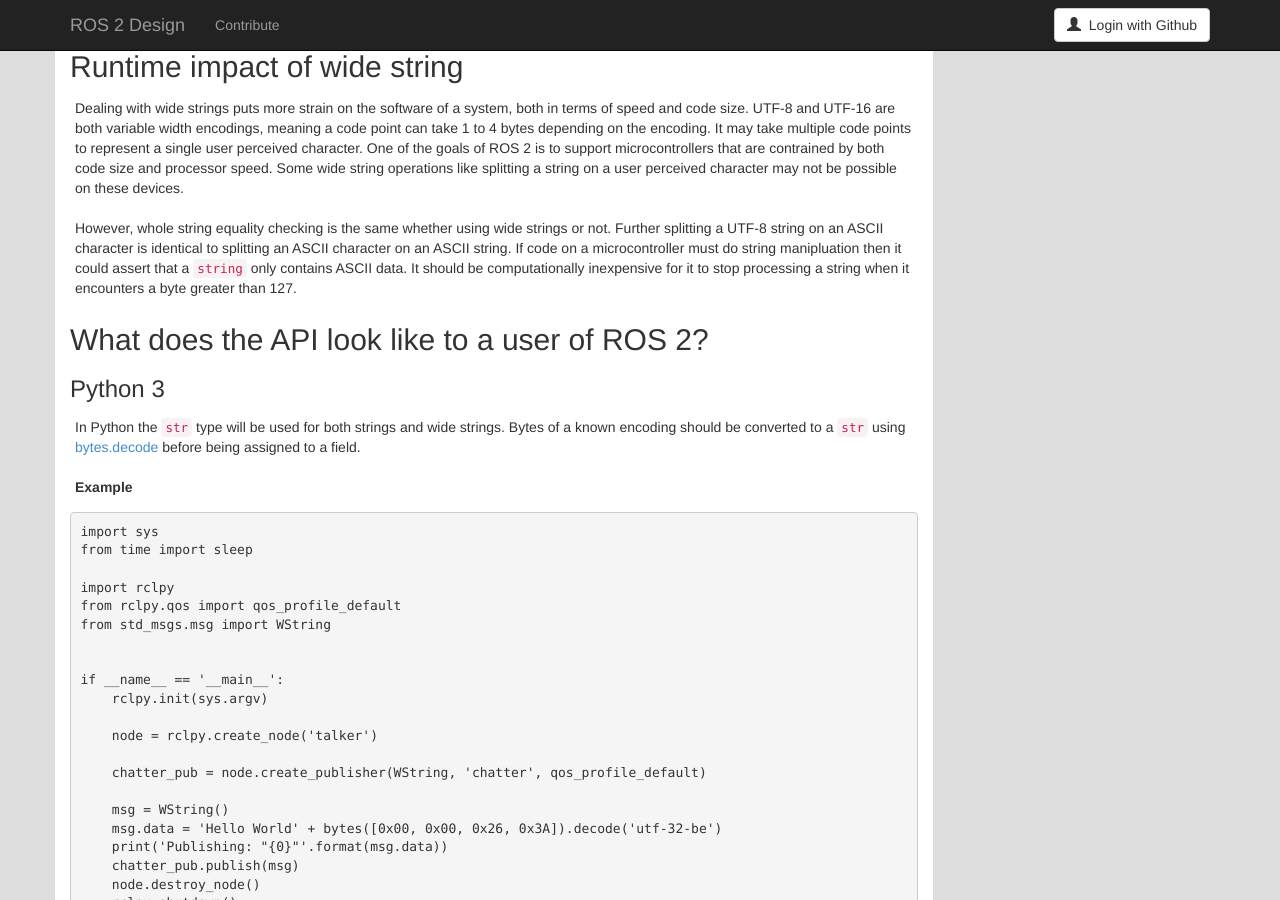
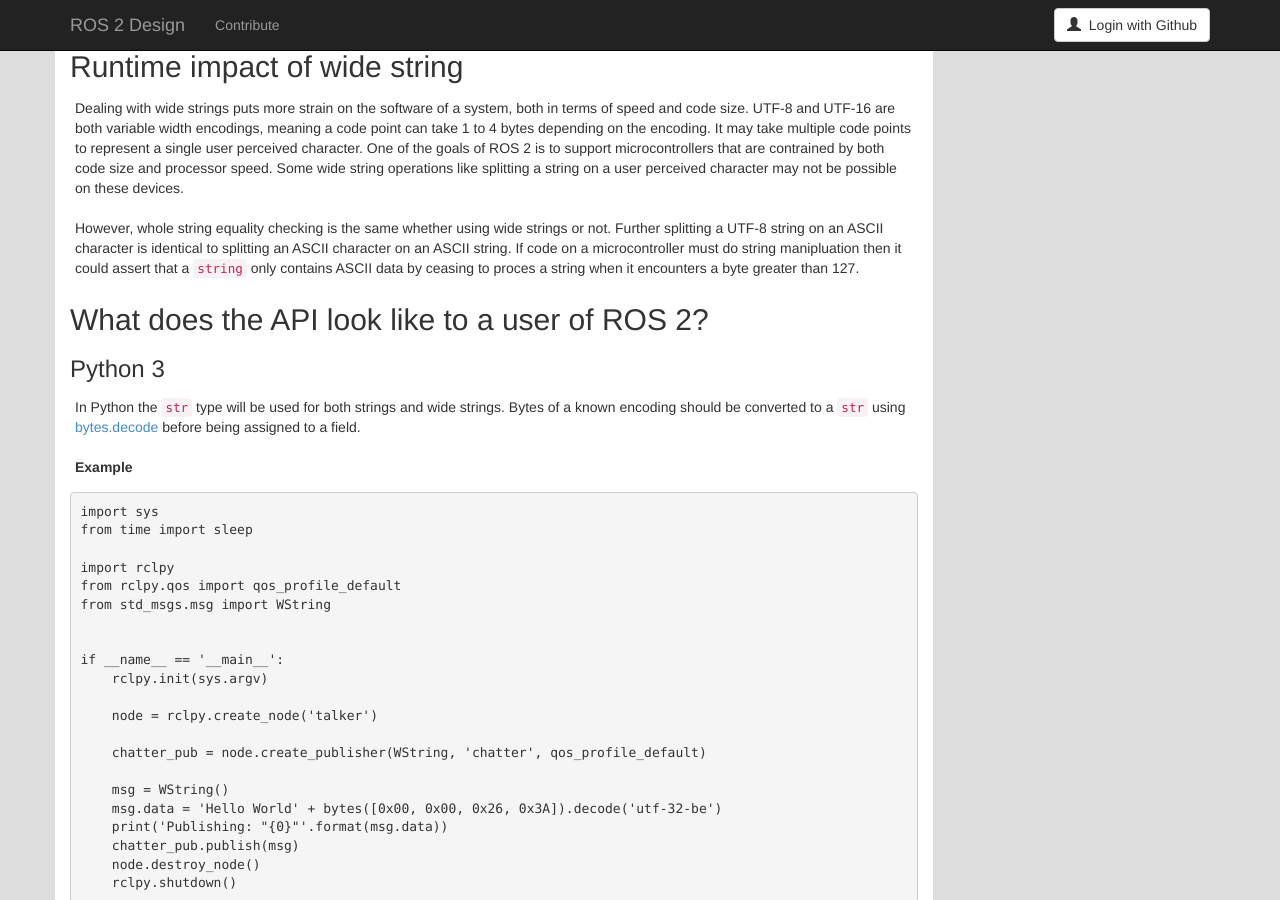
Before and after one commit to ros2/design, a Jekyll site: the page built from articles/WideStrings.md, in a window 1280 px wide and 900 px high, scrolled down 1680 px. Built offline with Jekyll 4.4.1, drawn with Linux system fonts in a browser that asks for light colours; nearby versions of some CDN libraries.

Commit message:
two sentences to 1 long one

```diff
--- a/articles/WideStrings.md
+++ b/articles/WideStrings.md
@@ -104,8 +104,7 @@
 
 However, whole string equality checking is the same whether using wide strings or not.
 Further splitting a UTF-8 string on an ASCII character is identical to splitting an ASCII character on an ASCII string.
-If code on a microcontroller must do string manipluation then it could assert that a `string` only contains ASCII data.
-It should be computationally inexpensive for it to stop processing a string when it encounters a byte greater than 127.
+If code on a microcontroller must do string manipluation then it could assert that a `string` only contains ASCII data by ceasing to proces a string when it encounters a byte greater than 127.
 
 ## What does the API look like to a user of ROS 2?
 
```
